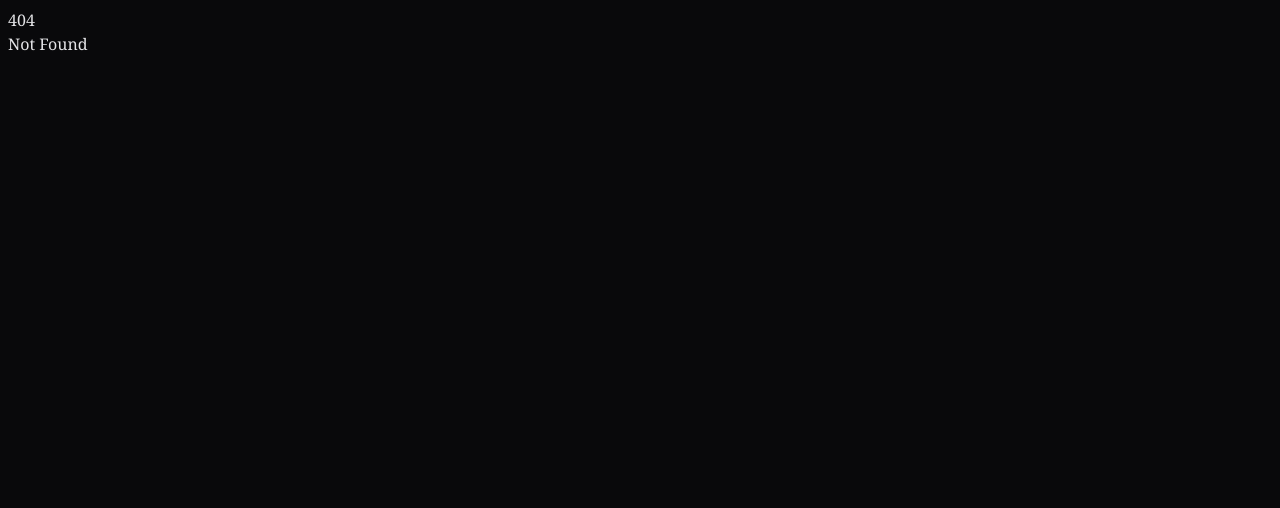
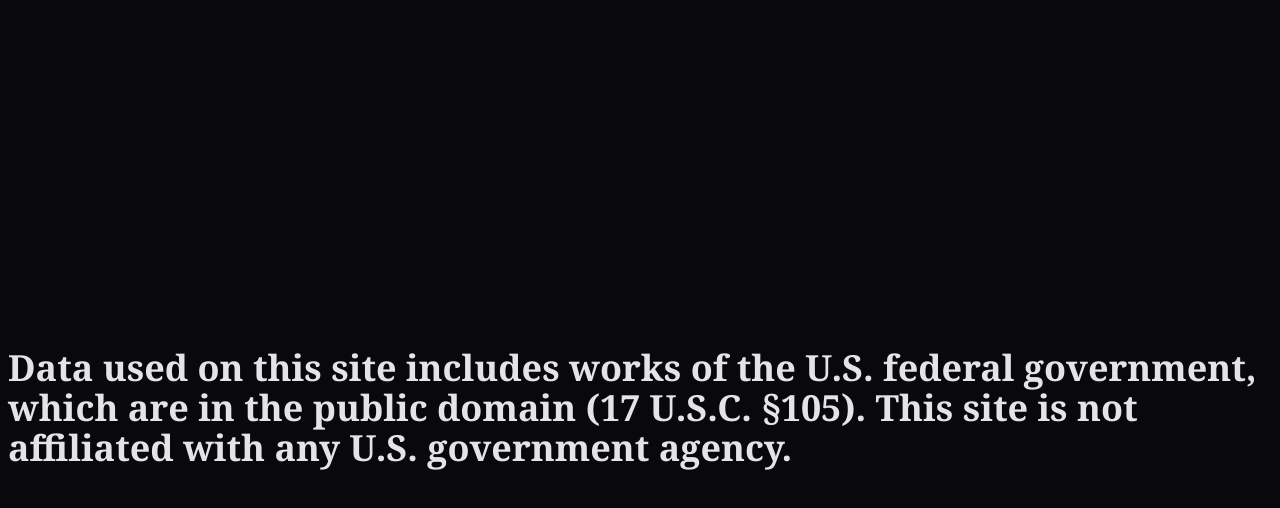
Before and after one commit to ronfriedhaber/americanregulationindex, a SvelteKit app in the folder app/: page /datasources in a window 1280 px wide. Before the commit this address had no page. Shown: the top 508 px of the page. Built offline with nearby package versions, Linux system fonts and the light colour scheme.

Commit message:
:: data sources + styling initial

```diff
--- a/app/src/routes/+layout.svelte
+++ b/app/src/routes/+layout.svelte
@@ -9,6 +9,6 @@
 	<link rel="icon" href={favicon} />
 </svelte:head>
 
-<main class="w-screen h-screen bg-zinc-950 text-zinc-200 p-2 font-serif">
+<main class="w-screen min-h-screen bg-zinc-950 text-zinc-200 p-2 font-serif">
 	{@render children?.()}
 </main>
--- /dev/null
+++ b/app/src/routes/datasources/+page.svelte
@@ -0,0 +1,7 @@
+<div class="w-screen h-screen grid items-center place-items-center">
+    <p class="text-4xl font-bold">
+        Data used on this site includes works of the U.S. federal government,
+        which are in the public domain (17 U.S.C. §105). This site is not
+        affiliated with any U.S. government agency.
+    </p>
+</div>
```
